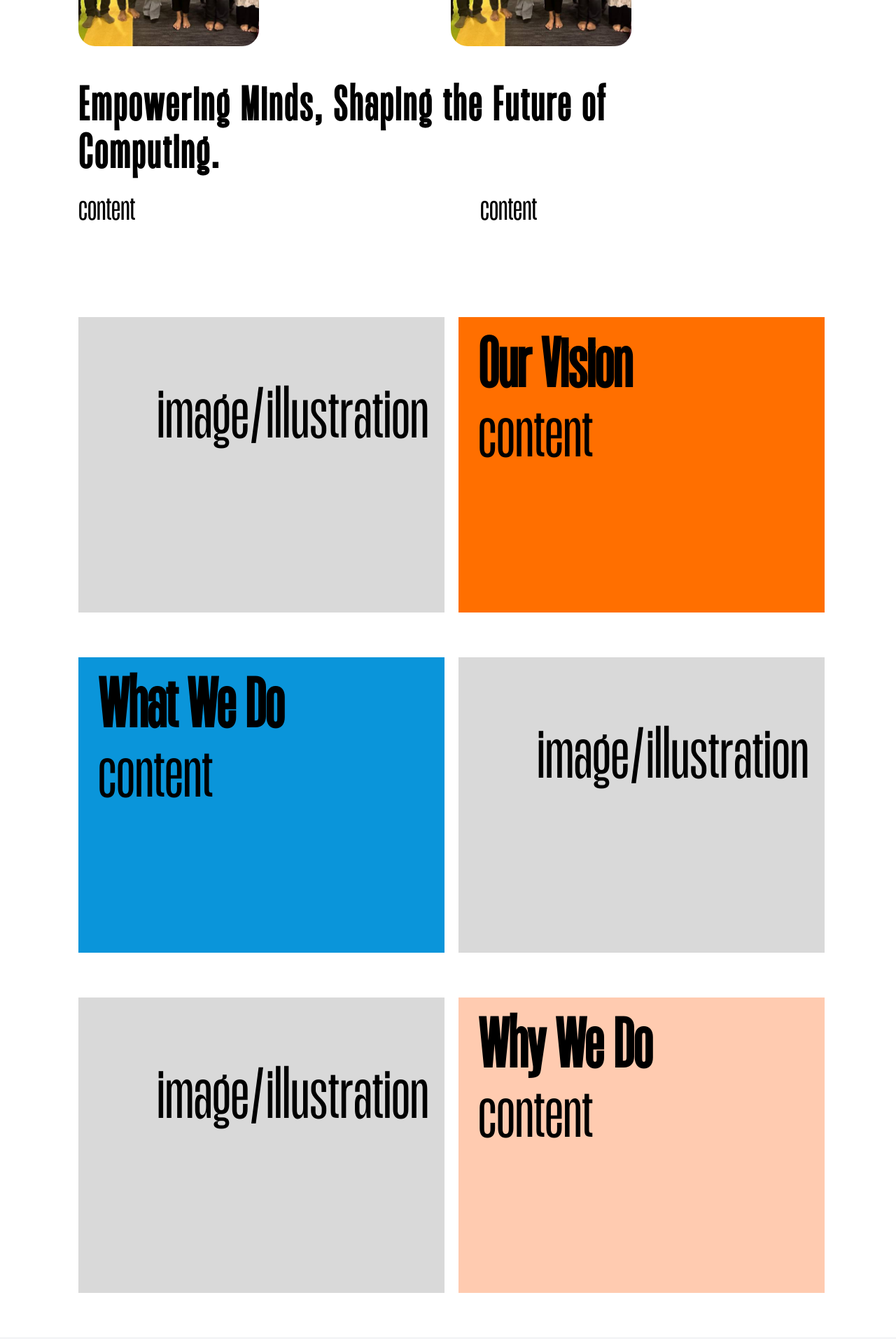
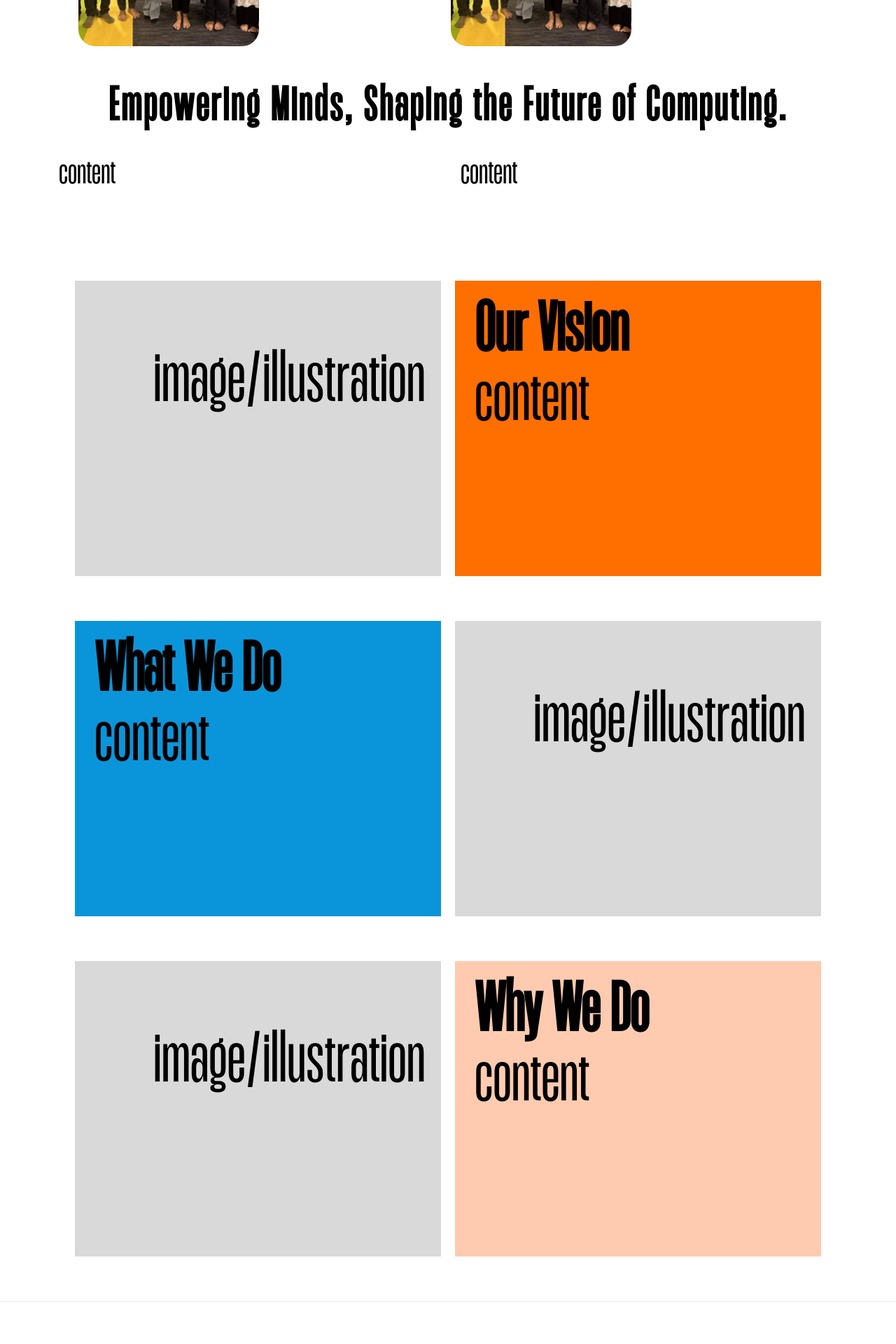
Before and after one commit to ACM-SRM-Student-Chapter/acm-srm-website, a Next.js app: page /about in a window 1280 px wide. Shown: the part 660-2580 px from the top of the page at 70% size. Built offline with nearby package versions, Linux system fonts and the light colour scheme.

Commit message:
fixed the boxes in about section

```diff
--- a/src/app/about/page.tsx
+++ b/src/app/about/page.tsx
@@ -39,15 +39,18 @@ export default function AboutPage() {
               />
           </div>
           </div>
-          <div className="text-5xl md:text-[68px] font-title tracking-wider font-semibold ml-28       w-customw2 mb-5">
-            Empowering Minds, Shaping the Future of Computing.
+          <div className="flex flex-row justify-center align-middle items-center  ">
+            <div className="text-5xl md:text-[68px] font-title tracking-wider font-semibold   mb-9">
+              Empowering Minds, Shaping the Future of Computing.
+            </div>
           </div>
-          <div className="flex flex-row text-5xl md:text-[49px] font-title font-normal ml-28 mb-32 ">
+
+          <div className="flex flex-row text-5xl md:text-[49px] font-title font-normal justify-center align-middle items-center mb-32 ">
             <div className="w-customw3 mr-9">content</div>
             <div className="w-customw3">content</div>
           </div>
-          <div className="flex flex-row mb-16">
-            <div className="ml-28 bg-customgrey  font-title w-customw4 mr-5 h-custom2 text-5xl md:text-[99px] pl-28 pt-24">
+          <div className="flex flex-row mb-16 justify-center align-middle items-center">
+            <div className=" bg-customgrey  font-title w-customw4 mr-5 h-custom2 text-5xl md:text-[99px] pl-28 pt-24">
               image/illustration
             </div>
             <div className="bg-customorange font-title w-customw4 h-custom2 text-5xl md:text-[99px] flex flex-col  pl-7 pt-6 ">
@@ -55,8 +58,8 @@ export default function AboutPage() {
               <div className="font-normal">content</div>
             </div>
           </div>
-          <div className="flex flex-row mb-16">
-            <div className="bg-customblue ml-28 font-title  w-customw4 mr-5 h-custom2 text-5xl md:text-[99px] flex flex-col  pl-7 pt-6">
+          <div className="flex flex-row mb-16 justify-center align-middle items-center">
+            <div className="bg-customblue  font-title  w-customw4 mr-5 h-custom2 text-5xl md:text-[99px] flex flex-col  pl-7 pt-6">
               <div className="font-bold">What We Do</div>
               <div className="font-normal">content</div>
             </div>
@@ -64,8 +67,8 @@ export default function AboutPage() {
             image/illustration
             </div>
           </div>
-          <div className="flex flex-row mb-16">
-            <div className="ml-28 bg-customgrey font-title w-customw4 mr-5 h-custom2 text-5xl md:text-[99px] pl-28 pt-24">
+          <div className="flex flex-row mb-16 justify-center align-middle items-center">
+            <div className=" bg-customgrey font-title w-customw4 mr-5 h-custom2 text-5xl md:text-[99px] pl-28 pt-24">
             image/illustration
             </div>
             <div className="bg-custombrown font-title w-customw4 h-custom2 text-5xl md:text-[99px] pl-7 pt-6">
```
